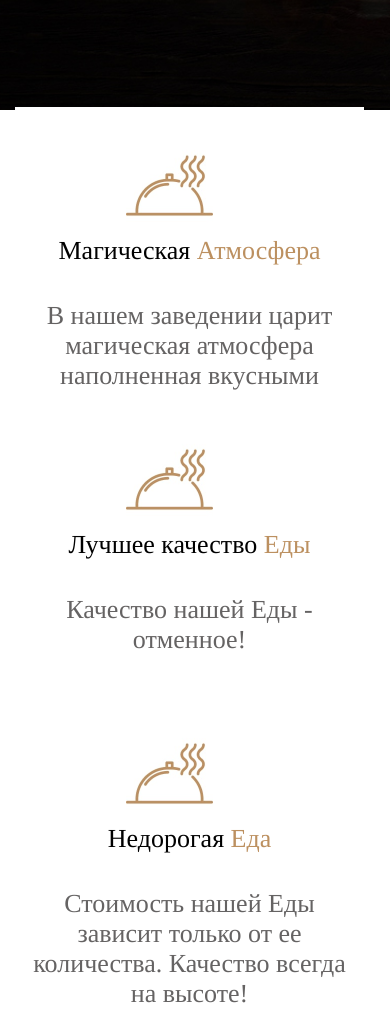
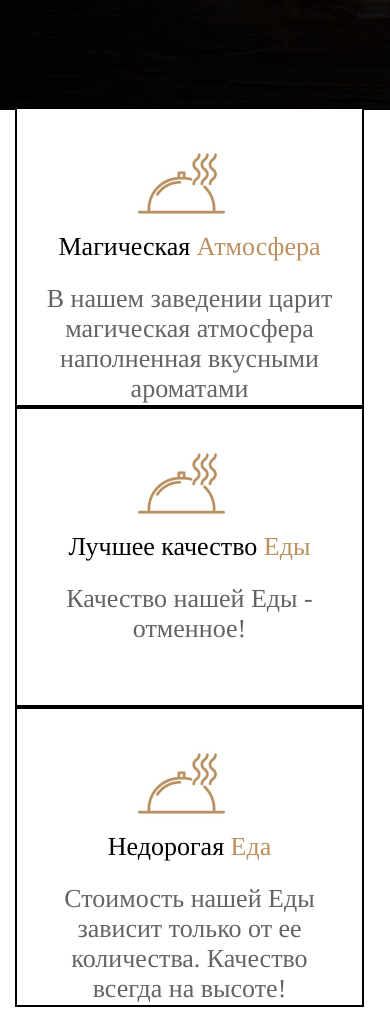
Before and after one commit to vladpanfilov1998/htmlhomework6, a plain HTML site: page index.html in a window 390 px wide. Shown: the part 734-1743 px from the top of the page. Drawn offline with Linux system fonts and the light colour scheme.

Commit message:
Items like cards.

```diff
--- a/css/media.css
+++ b/css/media.css
@@ -41,10 +41,52 @@
 
     .header__intro {
         display: flex;
-        justify-content: space-evenly;
+        justify-content: space-between;
         margin: 380px 15px 15px 15px;
         width: 1138px;
-        height: 328px;
+        height: 900px;
         flex-direction: column;
     }
+
+    .header__intro_item {
+        display: flex;
+        justify-content: center;
+        color: #FFFFFF;
+        width: 349px;
+        max-height: 320px;
+        background-color: #FFFFFF;
+        flex-direction: column;
+        box-sizing: border-box;
+        border: black solid 2px;
+        padding: 10px;
+    }
+
+    .header__intro_item-image {
+        margin: 5px 151px 4px 111px;
+    }
+
+    .header__intro_item-head {
+        font-size: 26px;
+        font-style: normal;
+        font-weight: 400;
+        box-sizing: border-box;
+        line-height: 25px;
+        letter-spacing: 0em;
+        text-align: center;
+        color: black;
+        margin-bottom: 10px;
+    }
+
+    .header__intro_item-text {
+        font-size: 26px;
+        font-style: normal;
+        font-weight: 400;
+        line-height: 30px;
+        letter-spacing: 0em;
+        text-align: center;
+        box-sizing: border-box;
+        max-width: 376px;
+        height: 80px;
+        margin: 15px;
+    }
 }
```
